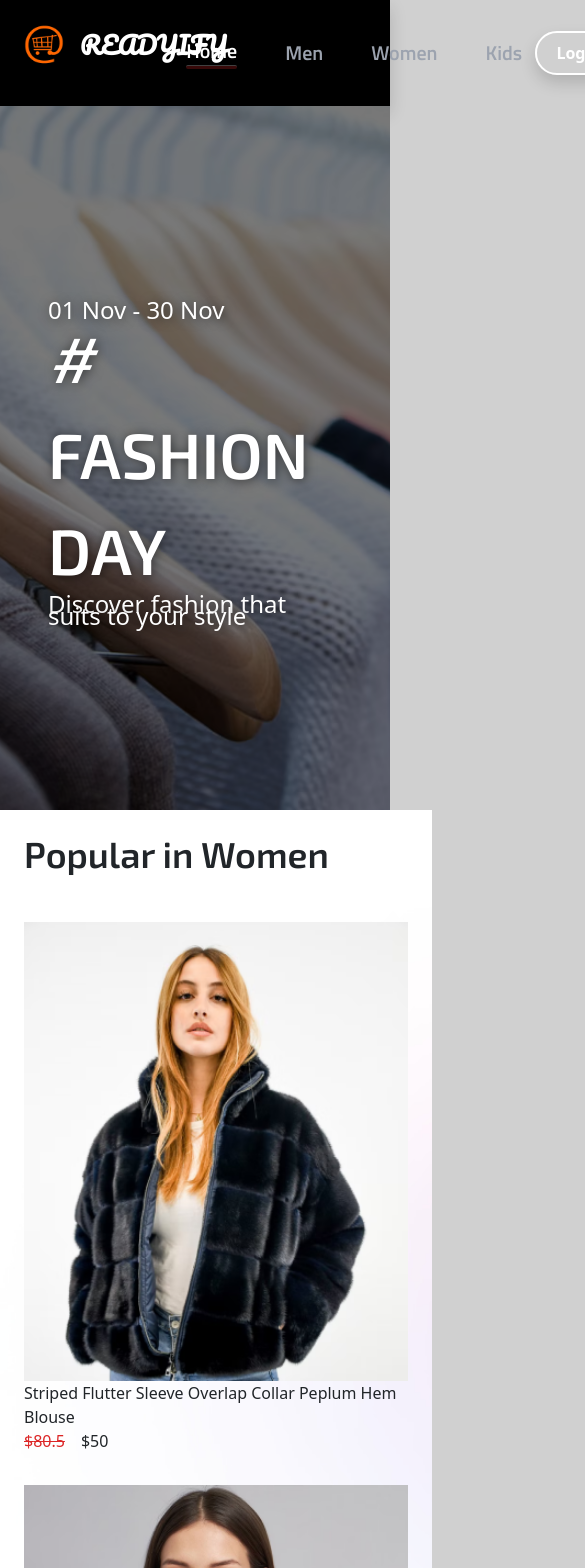
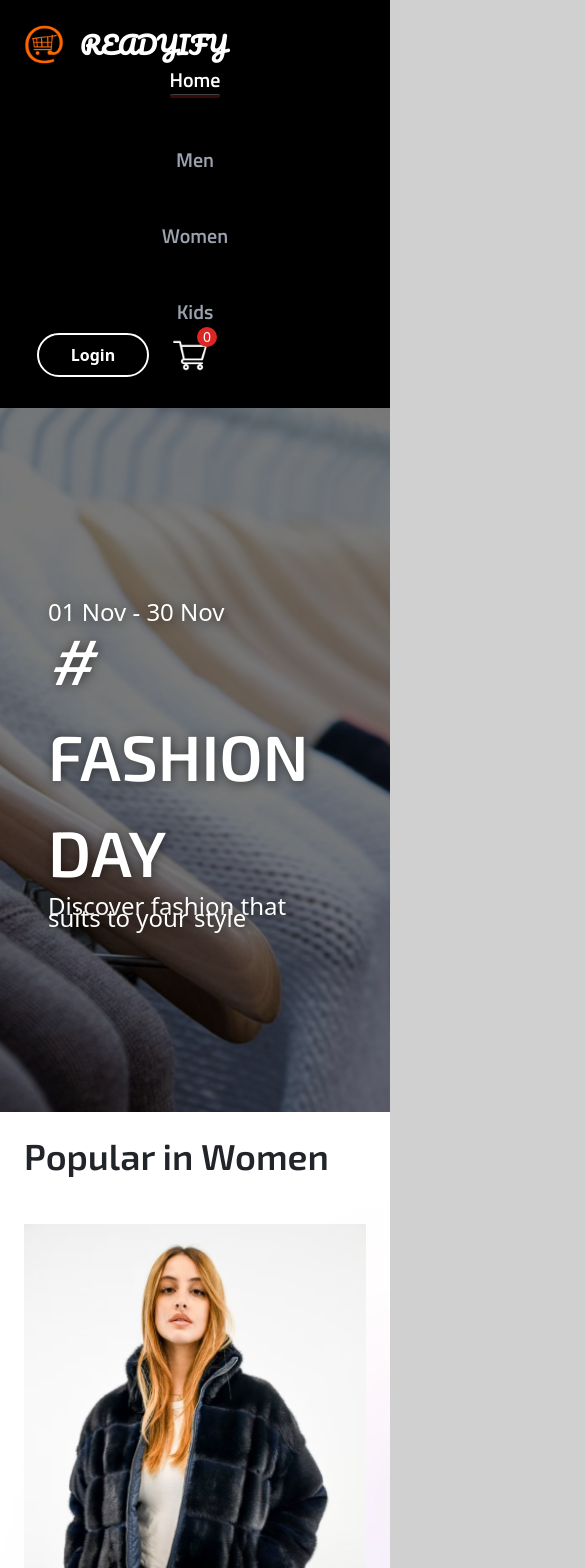
Before and after one commit to ankiitm2/Ecommerce, a React (Create React App) app: page / in a window 390 px wide. Shown: the top 1568 px of the page, 585 px wide, since content can reach past the window. Built offline with nearby package versions, Linux system fonts and the light colour scheme; a web font is replaced by a local one.

Commit message:
responsive check

```diff
--- a/src/App.css
+++ b/src/App.css
@@ -259,3 +259,37 @@
 .RelatedProducts .w-96 {
   width: 27rem;
 }
+
+@media only screen and (max-width: 576px) {
+  .Navbar {
+    flex-direction: column;
+  }
+
+  .Popular .Item {
+    width: fit-content;
+  }
+
+  .carousel-item .d-flex {
+    flex-direction: column;
+  }
+
+  .Navbar ul,
+  .Footer ul,
+  .NewsLetter,
+  .NewCollections {
+    flex-direction: column;
+  }
+
+  .NewCollections {
+    margin-left: auto;
+    margin-right: auto;
+  }
+}
+
+@media only screen and (min-width: 577px) and (max-width: 768px) {}
+
+@media only screen and (min-width: 577px) and (max-width: 992px) {}
+
+@media only screen and (min-width: 769px) and (max-width: 992px) {}
+
+@media only screen and (min-width: 993px) and (max-width: 1024px) {}
--- a/src/components/Navbar.jsx
+++ b/src/components/Navbar.jsx
@@ -7,7 +7,7 @@ const Navbar = () => {
     const [menu, setMenu] = useState("home");
 
     return (
-        <div className="Navbar flex justify-around p-4 shadow bg-black">
+        <div className="Navbar flex justify-around p-4 shadow bg-black sm:flex-wrap">
             <Link to={"/"}>
                 <div className="logo flex items-center gap-3">
                     <img src={Logo} alt="logo" className="w-10" />
```
